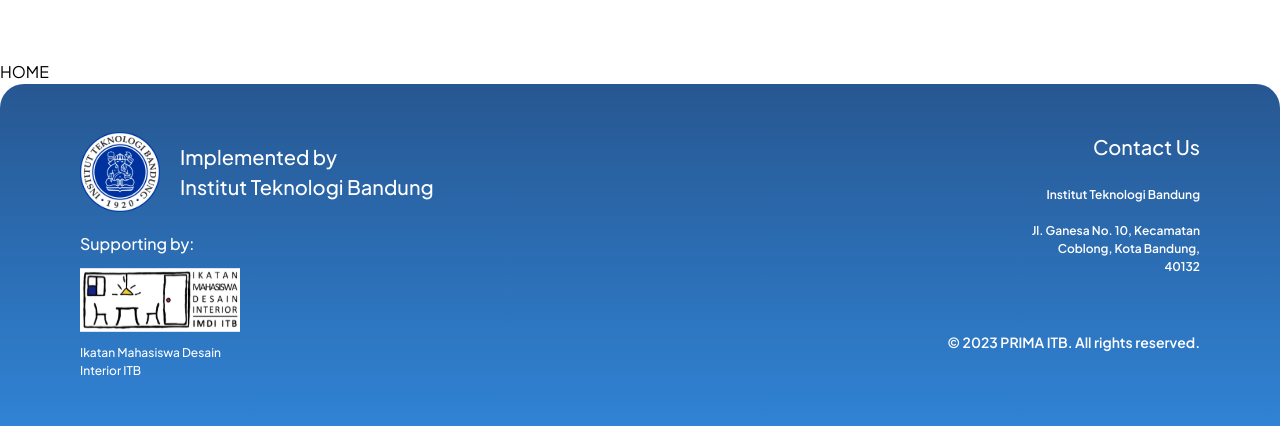
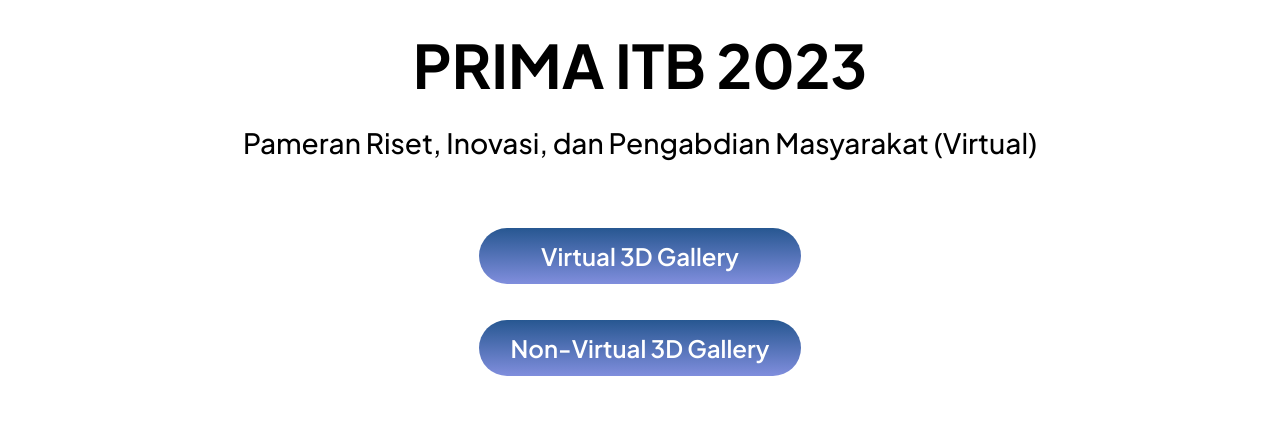
Before and after one commit to akmalnatha/prima-frontend, a React (Vite) app: page / in a window 1280 px wide. Shown: the part 140-566 px from the top of the page. Built offline with nearby package versions, Linux system fonts and the light colour scheme.

Commit message:
feat: home

```diff
--- a/src/pages/Home/page.tsx
+++ b/src/pages/Home/page.tsx
@@ -1,12 +1,38 @@
+import Button from "../../components/button";
 import Footer from "../../components/footer";
 import Navbar from "../../components/navbar";
 
 export default function Home() {
+  const YoutubeEmbed = ({ embedId }:{embedId: string}) => (
+      <iframe
+        width="100%"
+        height="100%"
+        src={`https://www.youtube.com/embed/${embedId}`}
+        allow="accelerometer; autoplay; clipboard-write; encrypted-media; gyroscope; picture-in-picture"
+        allowFullScreen
+        title="Embedded youtube"
+        className="absolute top-0 left-0 h-full w-full"
+      />
+  );
   return (
     <>
       <Navbar idx={0} />
       <div className="w-full h-screen flex flex-col">
-        <p className="mt-[200px]">HOME</p>
+        <p className="mt-[96px] lg:mt-[160px] font-bold text-[28px] lg:text-[60px] text-center">
+          PRIMA ITB 2023
+        </p>
+        <p className="mt-3 font-medium text-[10px] lg:text-[28px] text-center">
+          Pameran Riset, Inovasi, dan Pengabdian Masyarakat (Virtual)
+        </p>
+        <div className="mt-10 lg:mt-16 mx-auto flex flex-col gap-5 lg:gap-9 justify-center items-center w-max">
+          <Button type={"button"} color="primary" text="Virtual 3D Gallery" fitContent={false}/>
+          <Button type={"button"} color="primary" text="Non-Virtual 3D Gallery"/>
+        </div>
+        <div className="mt-10 lg:mt-14 w-[72%] h-[42%] lg:h-[795px] mx-auto border-[10px] border-blue-dark mb-[160px]">
+          <div className="relative overflow-hidden h-0 pb-[56.25%] -translate-x-4 translate-y-4">
+            <YoutubeEmbed embedId={"jia3fhBQ8qI"}/>
+          </div>
+        </div>
         <Footer />
       </div>
     </>
```
